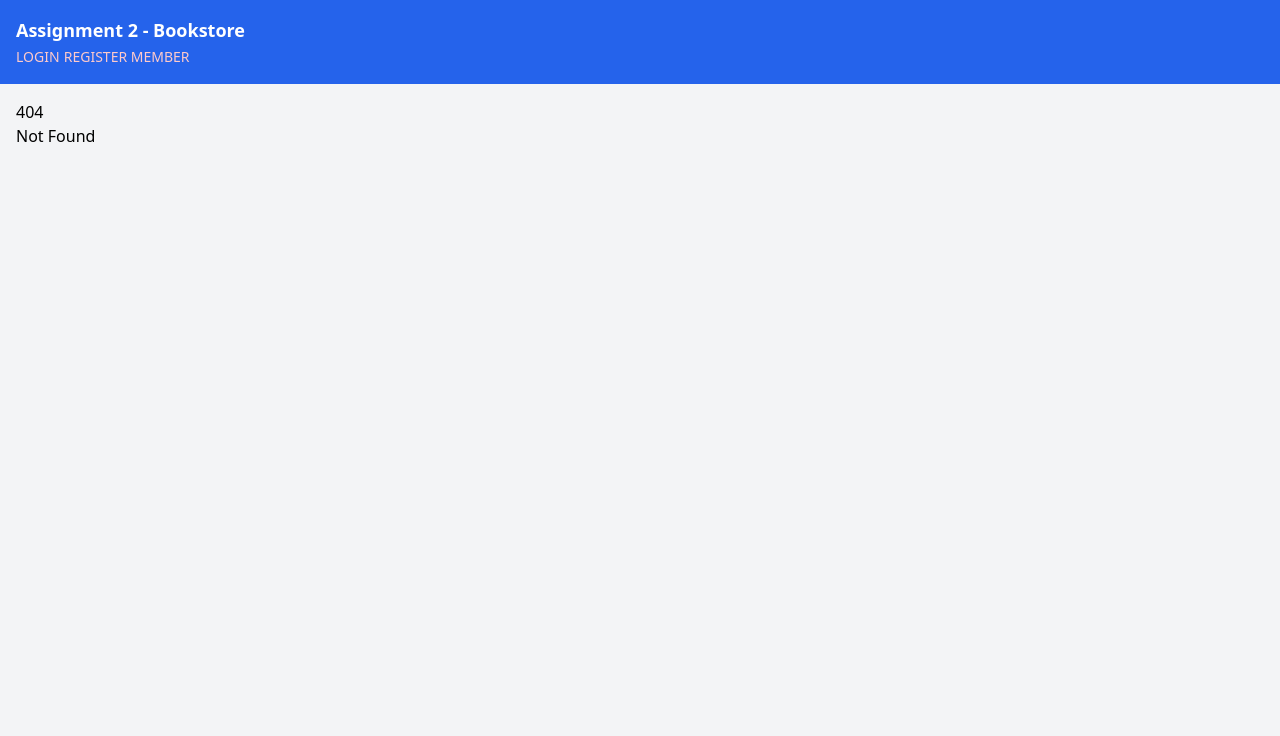
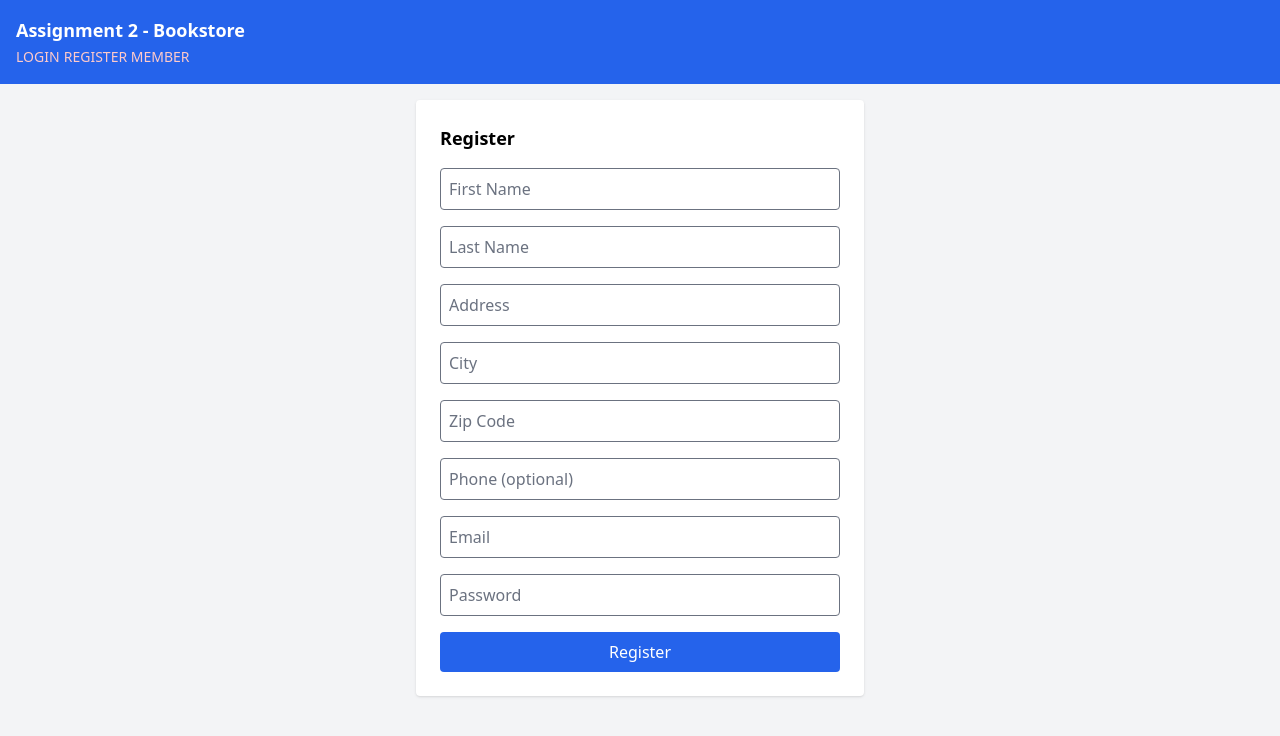
Before and after one commit to legitmattias/1dv503_database_frontend, a SvelteKit app: page /auth/register in a window 1280 px wide. Before the commit this address had no page. Shown: the top 736 px of the page. Built offline with nearby package versions, Linux system fonts and the light colour scheme; no server answers.

Commit message:
Add register member page

```diff
--- /dev/null
+++ b/src/routes/auth/register/+page.svelte
@@ -0,0 +1,52 @@
+<script lang="ts">
+	const API_BASE = import.meta.env.VITE_BACKEND_URL;
+
+	let fname = '';
+	let lname = '';
+	let address = '';
+	let city = '';
+	let zip: number;
+	let phone = '';
+	let email = '';
+	let password = '';
+
+	const register = async () => {
+		try {
+			const response = await fetch(`${API_BASE}/api/members/register`, {
+				method: 'POST',
+				headers: { 'Content-Type': 'application/json' },
+				body: JSON.stringify({
+					fname,
+					lname,
+					address,
+					city,
+					zip,
+					phone,
+					email,
+					password
+				})
+			});
+
+			if (!response.ok) throw new Error('Failed to register.');
+			alert('Registration successful! You can now log in.');
+			window.location.href = '/auth/login';
+		} catch (err) {
+			alert((err as Error).message);
+		}
+	};
+</script>
+
+<div class="mx-auto max-w-md rounded bg-white p-6 shadow">
+	<h2 class="mb-4 text-lg font-bold">Register</h2>
+	<form on:submit|preventDefault={register} class="flex flex-col gap-4">
+		<input type="text" bind:value={fname} placeholder="First Name" required class="rounded border p-2" />
+		<input type="text" bind:value={lname} placeholder="Last Name" required class="rounded border p-2" />
+		<input type="text" bind:value={address} placeholder="Address" required class="rounded border p-2" />
+		<input type="text" bind:value={city} placeholder="City" required class="rounded border p-2" />
+		<input type="number" bind:value={zip} placeholder="Zip Code" required class="rounded border p-2" />
+		<input type="text" bind:value={phone} placeholder="Phone (optional)" class="rounded border p-2" />
+		<input type="email" bind:value={email} placeholder="Email" required class="rounded border p-2" />
+		<input type="password" bind:value={password} placeholder="Password" required class="rounded border p-2" />
+		<button type="submit" class="rounded bg-blue-600 px-4 py-2 text-white">Register</button>
+	</form>
+</div>
```
